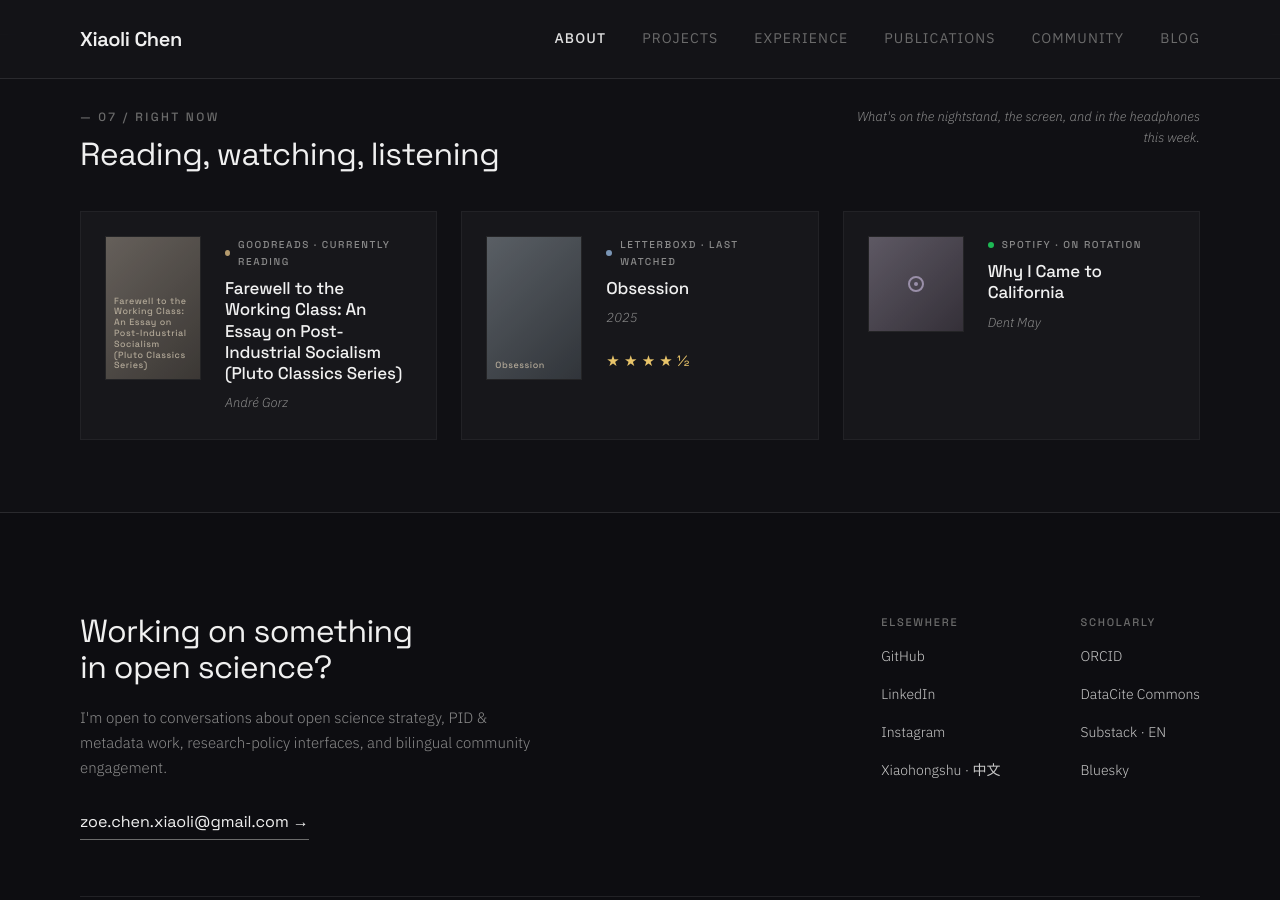
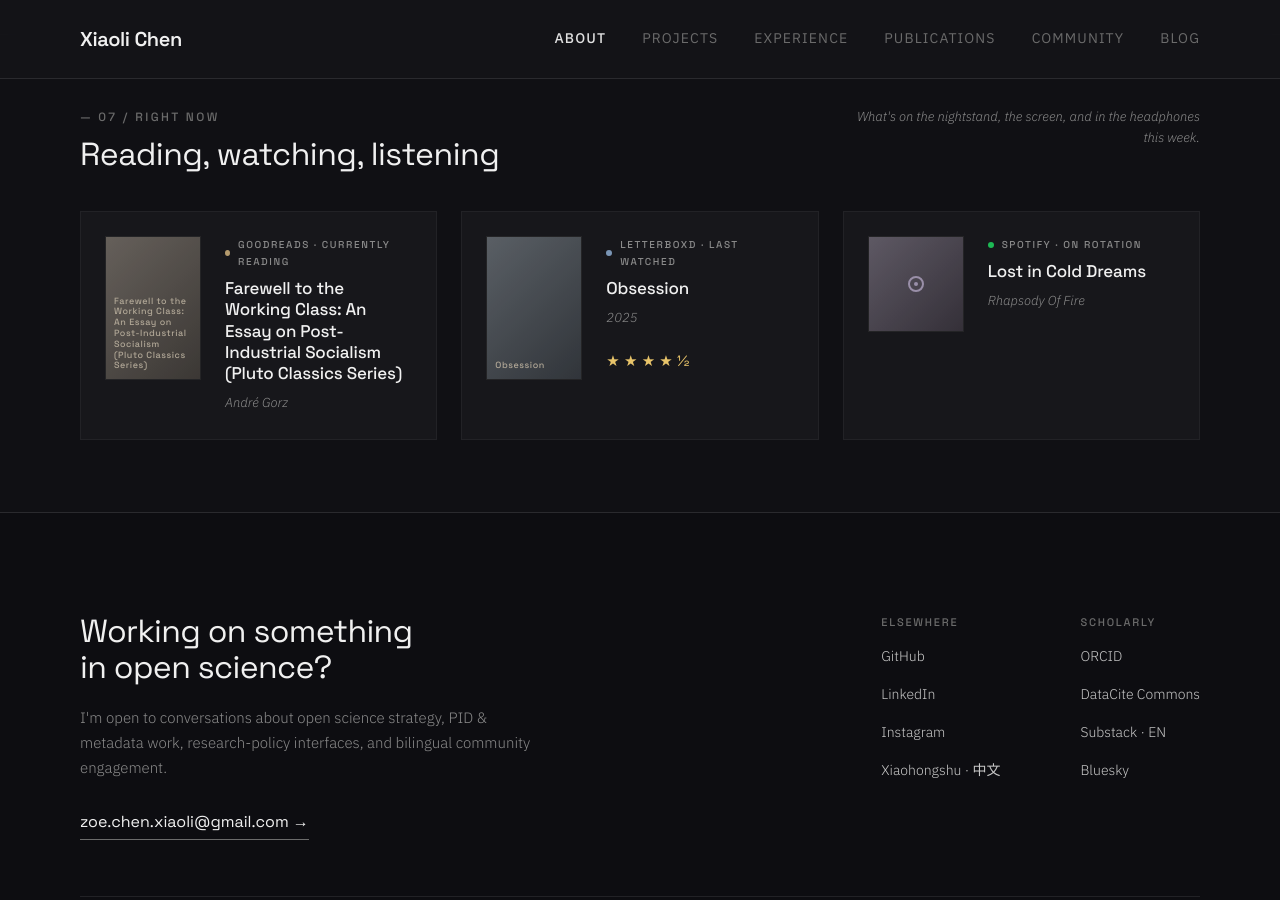
Before and after one commit to xchen101/xchen101.github.io, a Jekyll site: the page built from index.md, in a window 1280 px wide and 900 px high, scrolled down 6679 px. Built offline with Jekyll 4.4.1, drawn with Linux system fonts in a browser that asks for light colours; comment, search, counter and statistics services are not loaded; grey boxes are pictures that could not be loaded.

Commit message:
update: Right Now widget data (auto)

```diff
--- a/_data/now.yml
+++ b/_data/now.yml
@@ -1,4 +1,4 @@
-# Right now — auto-generated by Hermes cron on 2026-06-07 17:00 UTC
+# Right now — auto-generated by Hermes cron on 2026-06-07 23:00 UTC
 # Sources: Goodreads RSS / Letterboxd RSS / Spotify API
 
 reading:
@@ -24,8 +24,8 @@
   service: "Spotify"
   accent: "#1DB954"
   label: "On rotation"
-  title: "Why I Came to California"
-  artist: "Dent May"
-  url: "https://open.spotify.com/track/5HTh7dm9bhJRnWnyfHPmeJ"
+  title: "Lost in Cold Dreams"
+  artist: "Rhapsody Of Fire"
+  url: "https://open.spotify.com/track/4aTaSMmlsYT8tMhMyxMgtb"
   profile_url: "https://open.spotify.com/"
-  image: "https://i.scdn.co/image/ab67616d00001e028f3eac95ead7bc604e94c638"
+  image: "https://i.scdn.co/image/ab67616d00001e02a22bba104ccff8471949d76e"
```
